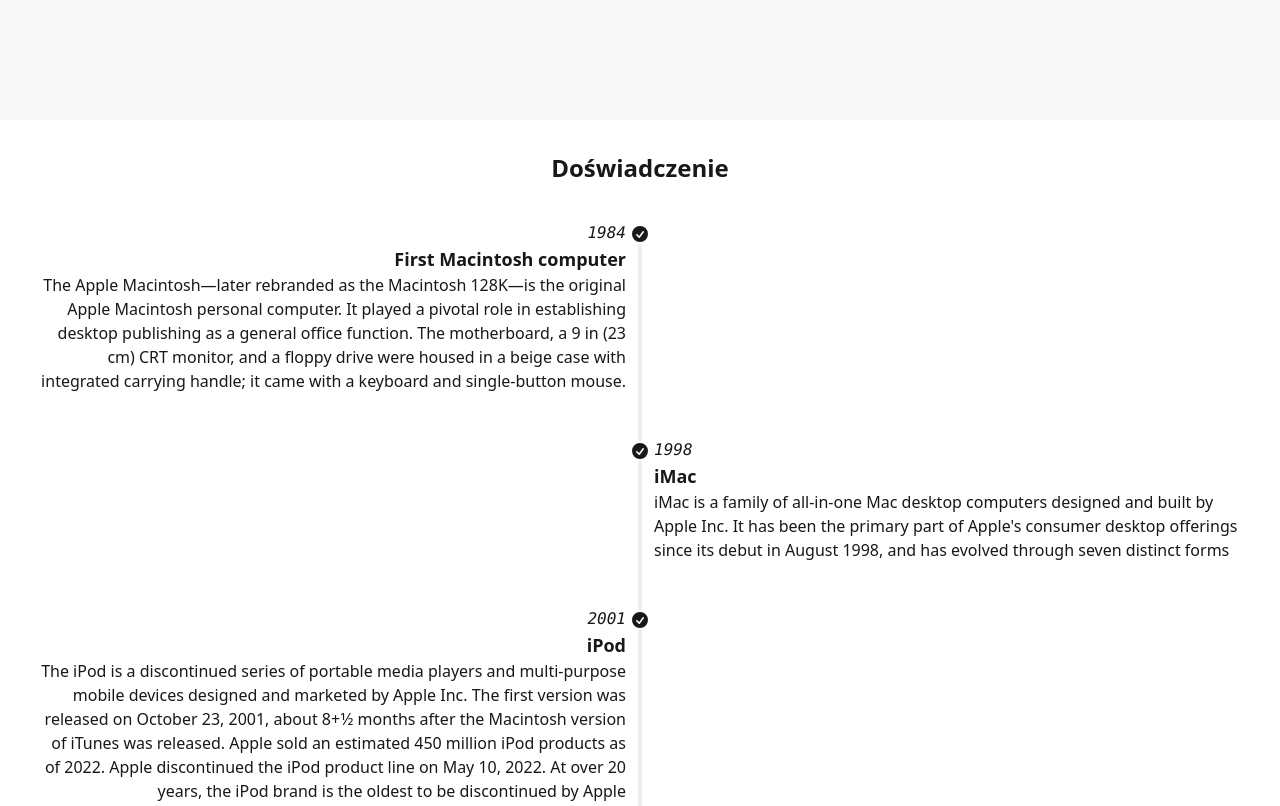
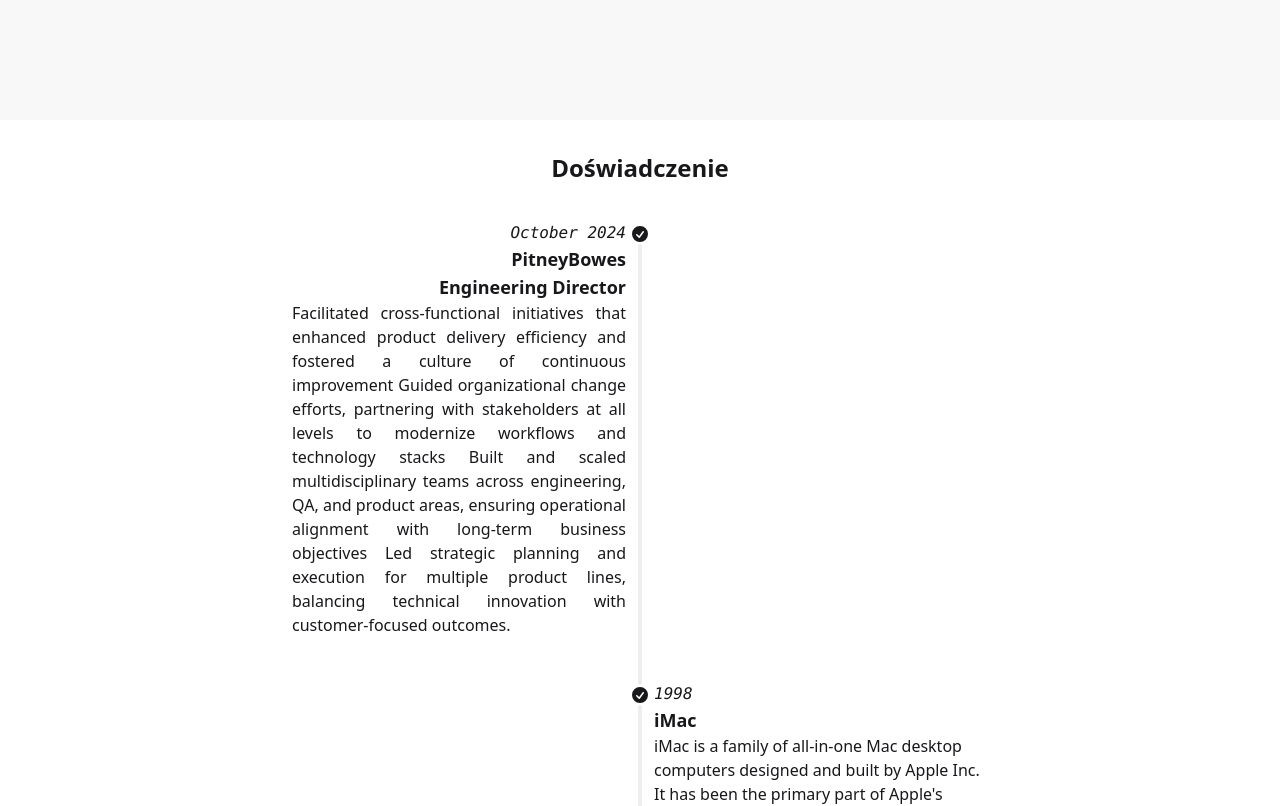
Before and after one commit to PKwiato/KwiatoDaisyUI, an Angular app: page / in a window 1280 px wide. Shown: the part 680-1486 px from the top of the page. Built offline with nearby package versions, Linux system fonts and the light colour scheme.

Commit message:
updating my experience tab

```diff
--- a/src/app/core/layout/experience/experience.component.html
+++ b/src/app/core/layout/experience/experience.component.html
@@ -1,4 +1,4 @@
-<div id="experience" class="p-8">
+<div id="experience" class="p-8 max-w-3xl mx-auto">
   <h2 class="text-2xl font-bold text-center mb-8">Doświadczenie</h2>
   <ul class="timeline timeline-snap-icon max-md:timeline-compact timeline-vertical">
     <li>
@@ -16,19 +16,26 @@
           />
         </svg>
       </div>
-      <div class="timeline-start mb-10 md:text-end">
-        <time class="font-mono italic">1984</time>
-        <div class="text-lg font-black">First Macintosh computer</div>
-        The Apple Macintosh—later rebranded as the Macintosh 128K—is the original Apple Macintosh
-        personal computer. It played a pivotal role in establishing desktop publishing as a general
-        office function. The motherboard, a 9 in (23 cm) CRT monitor, and a floppy drive were housed
-        in a beige case with integrated carrying handle; it came with a keyboard and single-button
-        mouse.
+      <div class="timeline-start mb-10">
+        <div class="md:text-end">
+          <time class="font-mono italic">October 2024</time>
+          <div class="text-lg font-black">PitneyBowes<br>Engineering Director</div>
+        </div>
+        <div class="text-justify">
+          Facilitated cross-functional initiatives that enhanced product delivery efficiency and
+          fostered a culture of continuous improvement
+          Guided organizational change efforts, partnering with stakeholders at all levels to
+          modernize workflows and technology stacks
+          Built and scaled multidisciplinary teams across engineering, QA, and product areas,
+          ensuring operational alignment with long-term business objectives
+          Led strategic planning and execution for multiple product lines, balancing technical
+          innovation with customer-focused outcomes.
+        </div>
       </div>
-      <hr />
+      <hr>
     </li>
     <li>
-      <hr />
+      <hr>
       <div class="timeline-middle">
         <svg
           xmlns="http://www.w3.org/2000/svg"
@@ -50,10 +57,10 @@
         been the primary part of Apple's consumer desktop offerings since its debut in August 1998,
         and has evolved through seven distinct forms
       </div>
-      <hr />
+      <hr>
     </li>
     <li>
-      <hr />
+      <hr>
       <div class="timeline-middle">
         <svg
           xmlns="http://www.w3.org/2000/svg"
@@ -77,10 +84,10 @@
         million iPod products as of 2022. Apple discontinued the iPod product line on May 10, 2022. At
         over 20 years, the iPod brand is the oldest to be discontinued by Apple
       </div>
-      <hr />
+      <hr>
     </li>
     <li>
-      <hr />
+      <hr>
       <div class="timeline-middle">
         <svg
           xmlns="http://www.w3.org/2000/svg"
@@ -104,10 +111,10 @@
         of November 1, 2018, more than 2.2 billion iPhones had been sold. As of 2022, the iPhone
         accounts for 15.6% of global smartphone market share
       </div>
-      <hr />
+      <hr>
     </li>
     <li>
-      <hr />
+      <hr>
       <div class="timeline-middle">
         <svg
           xmlns="http://www.w3.org/2000/svg"
--- a/src/index.html
+++ b/src/index.html
@@ -1,4 +1,4 @@
-<!doctype html>
+<!DOCTYPE html>
 <html lang="en">
 <head>
   <meta charset="utf-8">
```
